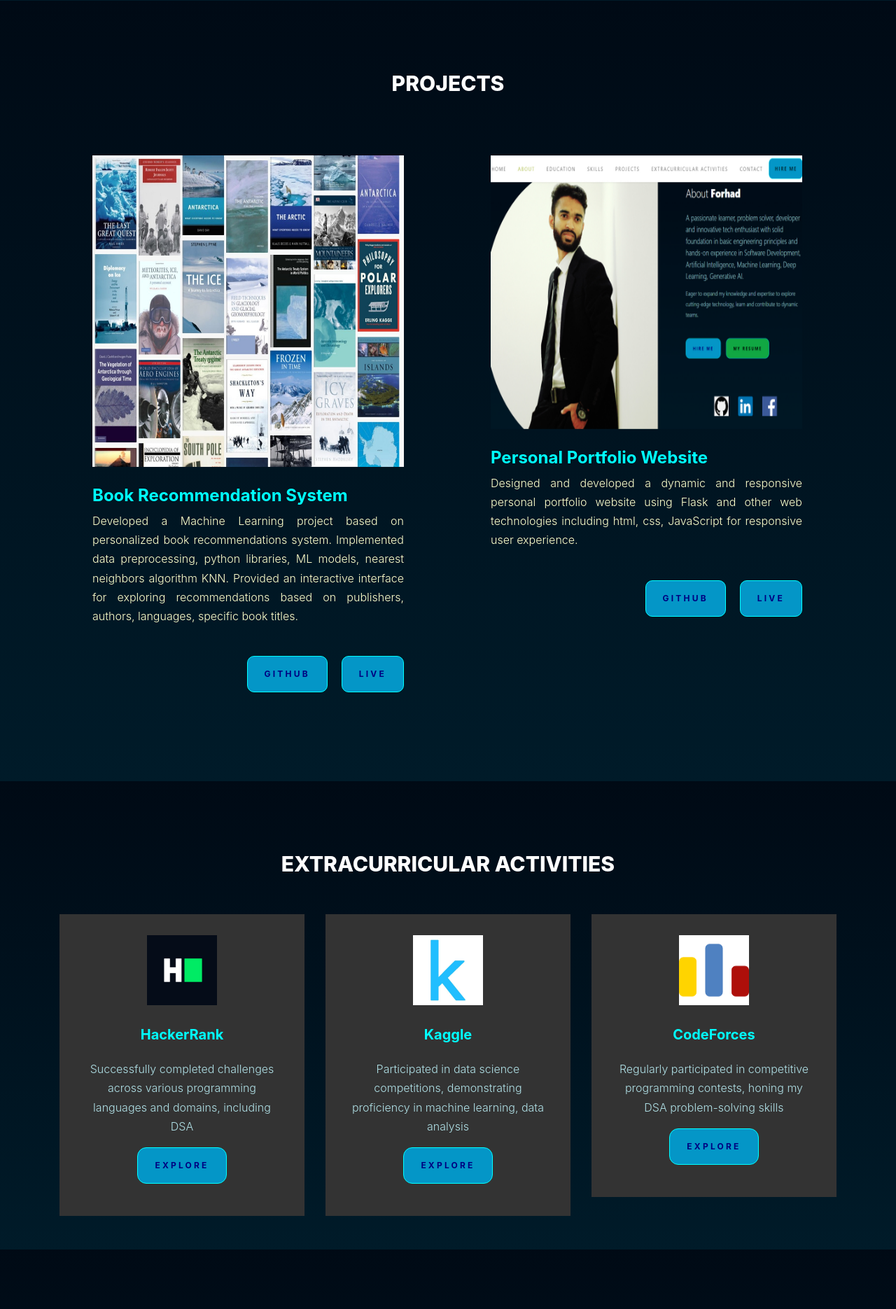
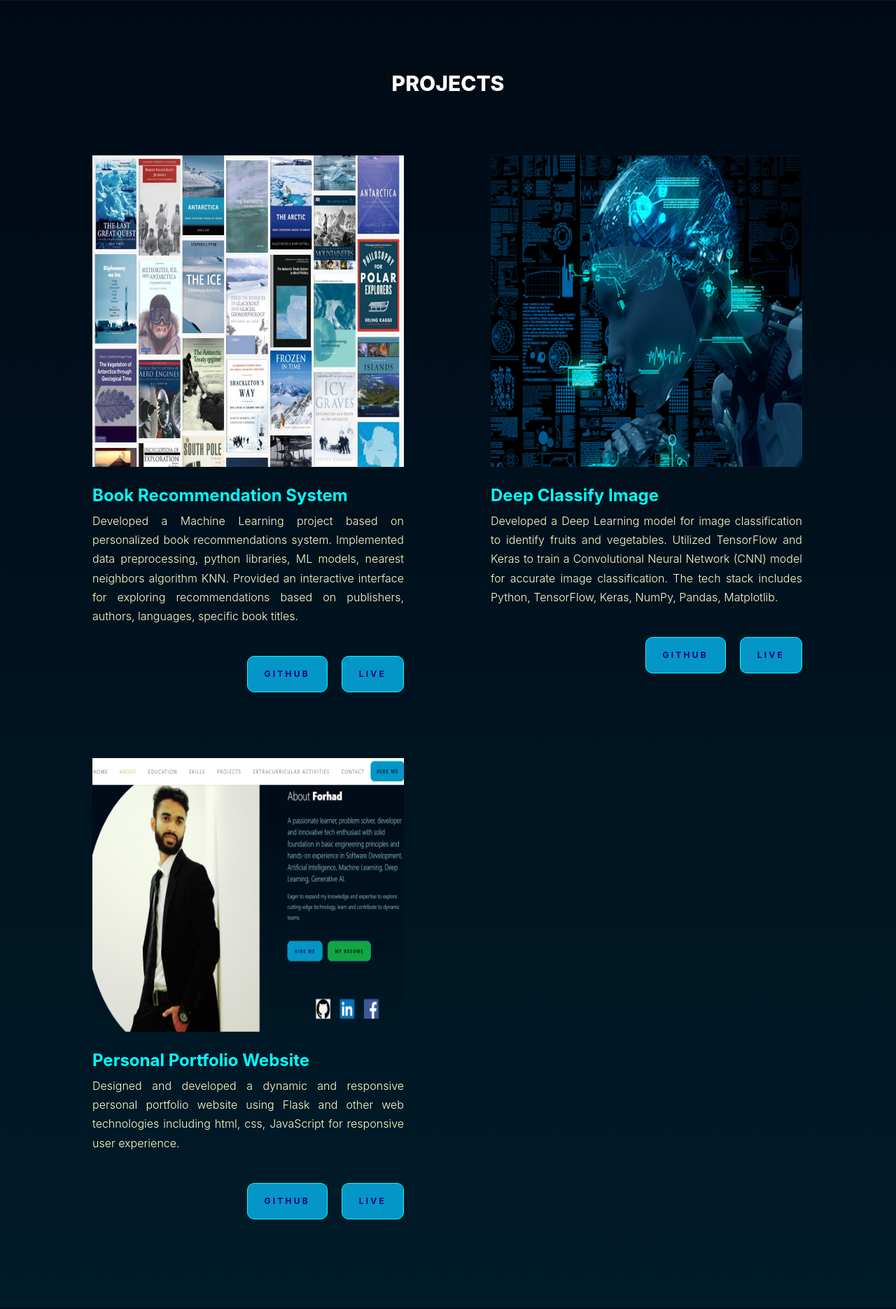
Before and after one commit to Forhad700/Personal-Portfolio-, a Flask app: page / in a window 1280 px wide. Shown: the part 3434-5304 px from the top of the page at 70% size. Run offline with Flask 3, Linux system fonts and the light colour scheme; some libraries are stand-ins or nearby versions; some web fonts are replaced.

Commit message:
Update index.html

```diff
--- a/templates/index.html
+++ b/templates/index.html
@@ -410,6 +410,30 @@
 
 
 
+			<div class="single-project col-sm-5 all mockup">
+				<div class="relative">
+				  <div class="thumb">
+					<div class="overlay overlay-bg"></div>
+					<img class="image img-fluid" src="../static/assets/images/p2.jpg" alt="">
+				  </div>
+				  <a href="../static/assets/images/p2.jpg" class="img-pop-up"></a>
+				  <div class="p-inner">
+						<br>
+					  <h4 style="color: aqua; font-weight: bold;">Deep Classify Image</h4>
+					</a>
+					<p class="text-justify" style="color: #FFFFCC;">Developed a Deep Learning model for image classification to identify fruits and vegetables.
+						Utilized TensorFlow and Keras to train a Convolutional Neural Network (CNN) model for accurate image classification.
+						The tech stack includes Python, TensorFlow, Keras, NumPy, Pandas, Matplotlib.</p>
+					<br>
+					<div class="d-flex justify-content-end gap-4">
+						<a href="https://github.com/Forhad700/Deep-Classify-Image" target="_blank" class="btn btn-success px-4 py-3" style="background-color: #0496c7; border-color: cyan; border-radius: 10px; font-weight: bold; color: navy; margin-right: 20px;">GitHub</a>
+						<a href="https://deep-classify-image-7wiahtwtupcxh3hrcsu3tn.streamlit.app/" target="_blank" class="btn btn-success px-4 py-3" style="background-color: #0496c7; border-color: cyan; border-radius: 10px; font-weight: bold; color: navy; ">Live</a>
+					</div>
+				</div>
+				</div>
+			  </div>
+
+
 
 
 			  <div class="single-project col-sm-5 all packaging">
```
